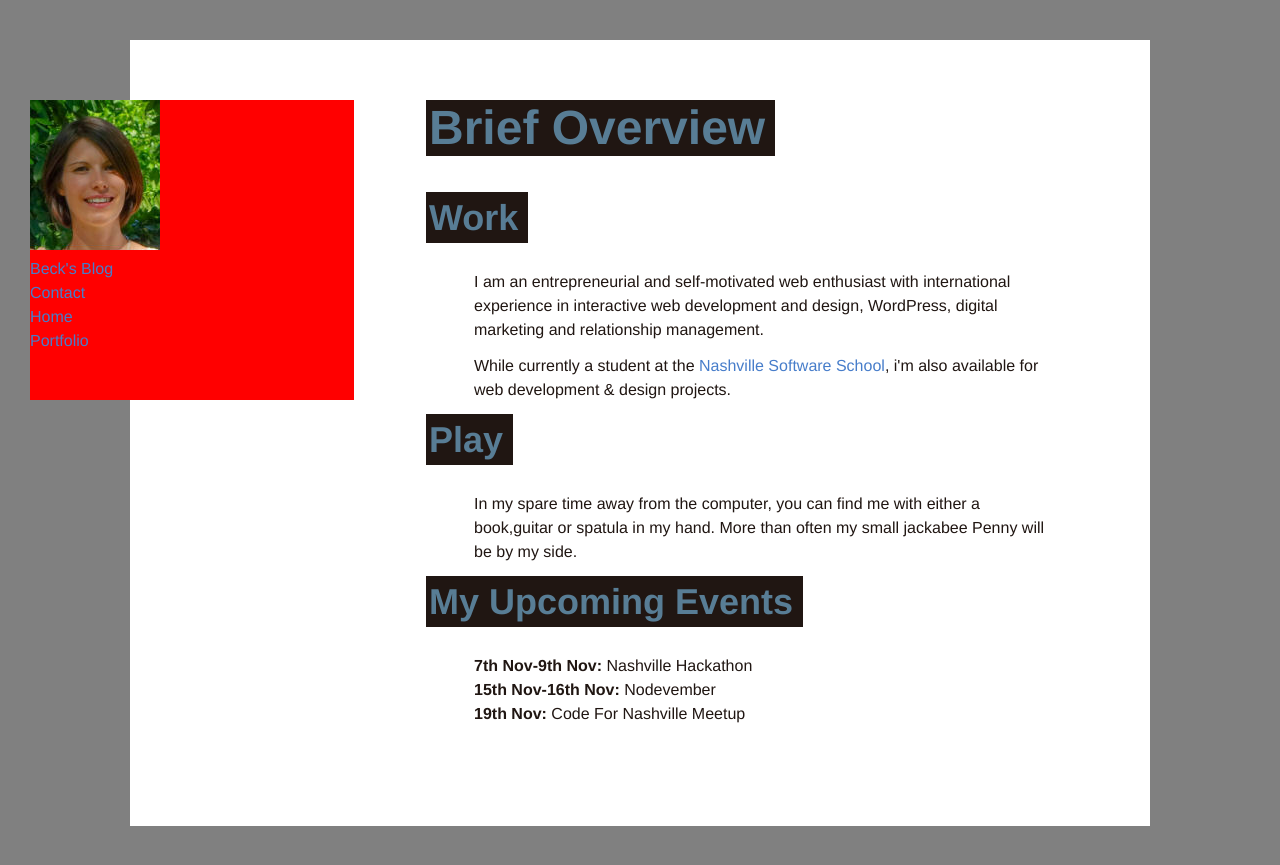
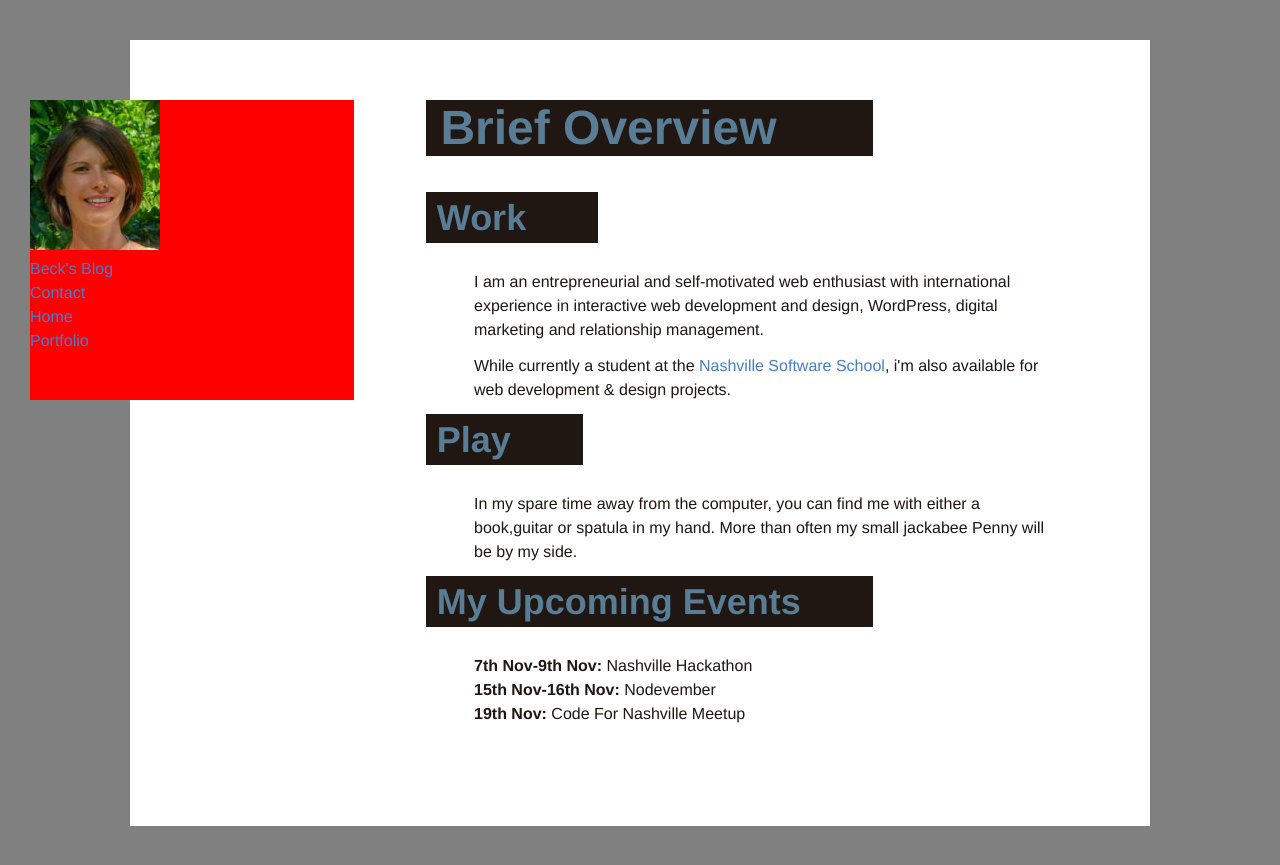
Before and after one commit to beck410/beck410.github.io, a Jekyll site: the page built from index.html, in a window 1280 px wide. Shown: the top 865 px of the page. Built offline with Jekyll 4.4.1, drawn with Linux system fonts in a browser that asks for light colours; nearby versions of some CDN libraries; some web fonts are replaced.

Commit message:
added padding left & right to headers

```diff
--- a/_sass/_home.scss
+++ b/_sass/_home.scss
@@ -3,7 +3,7 @@
   h1,h2{
     color: $home-color;
     background: $header-bg-color;
-    padding: 3px 10px 3px 3px;
+    padding: 3px 2em 3px 0.3em;
   }
 
   h1,h2,ul,p{
```
